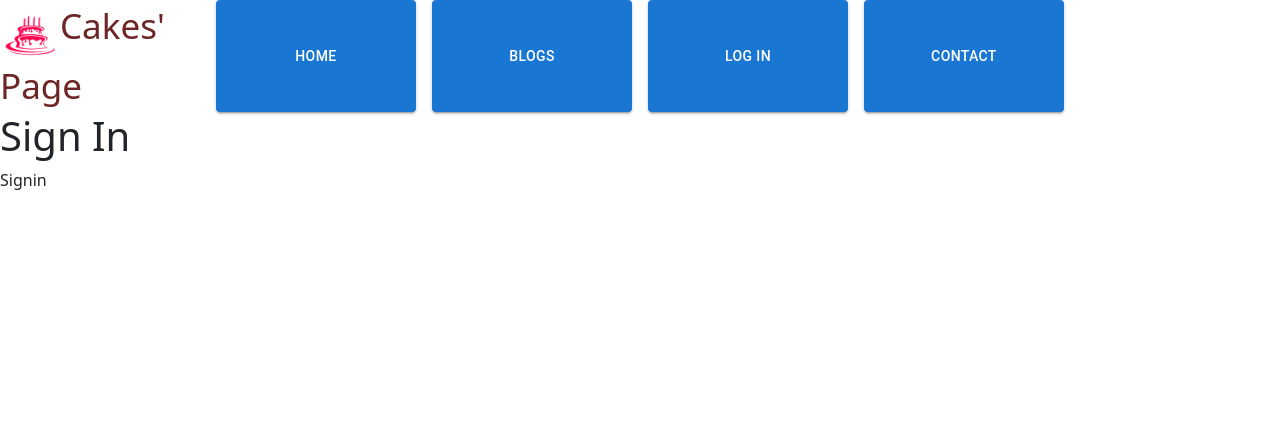
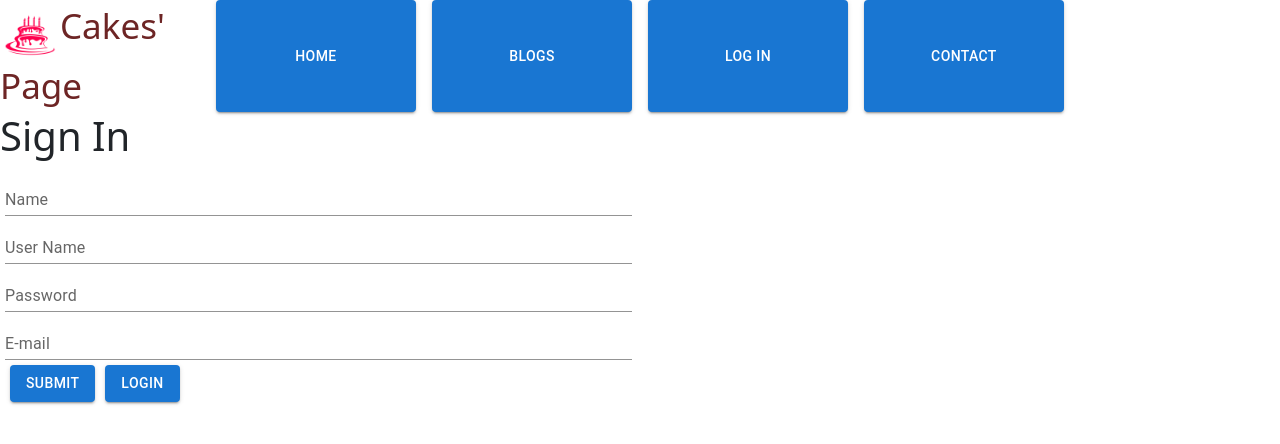
Before and after one commit to ingRicardo/cakespage, a React (Create React App) app: page /signin in a window 1280 px wide. Shown: the top 444 px of the page. Built offline with nearby package versions, Linux system fonts and the light colour scheme.

Commit message:
sign in page

```diff
--- a/src/pages/Login.jsx
+++ b/src/pages/Login.jsx
@@ -91,13 +91,13 @@ const Login = () => {
                                         type="text"
                                         name="password"
                                         variant="standard"
-                                        label="password"
+                                        label="Password"
                                         fullWidth
                                         onChange={handlePasswordChange}
                                     />
 
                                 <Button variant="contained" id="bt1"  type="submit">Submit</Button>
-                                <Button variant="contained"  id="bt2" disabled onClick = {handleSignin}type="text">Sign In</Button>
+                                <Button variant="contained"  id="bt2"  onClick = {handleSignin}type="text">Sign In</Button>
                             </form>
                             <h1>{result['username']}</h1>
                         </Box>
--- a/src/pages/Signin.jsx
+++ b/src/pages/Signin.jsx
@@ -1,7 +1,151 @@
+
+//name, username, password, email
+
+import * as React from 'react';
+import Grid from '@mui/material/Grid2';
+import Box from '@mui/material/Box';
+import Button from '@mui/material/Button';
+import TextField from '@mui/material/TextField';
+import '../css/Login.css'
+import axios from "axios";
+//import { useState } from "react";
+//import $ from "jquery";
+
 const Signin = () => {
+
+    const [name , setName ] = React.useState('');
+    const [username , setUsername ] = React.useState('');
+    const [pwd , setPwd ] = React.useState('');
+    const [email , setEmail ] = React.useState('');
+   // const [result, setResult] = useState("");
+
+
+    const handleUserNameChange = (e) => {
+        setUsername(e.target.value);
+    };
+
+    const handlePasswordChange =  (e) => {
+        setPwd(e.target.value);
+    };
+
+    const handleNameChange = (e) => {
+        setName(e.target.value);
+    };
+
+     const handleEmailChange =  (e) => {
+        setEmail(e.target.value);
+    };
+
+
+    const handleLogin = (e) => {
+        window.location.href="login";
+        };
+
+    const handleSubmit = (event) => {
+        event.preventDefault();
+        var insertdata = {
+            name: name,
+            username: username,
+            password: pwd,
+            email: email,
+        };
+
+        var jsonDataToSend = JSON.stringify(insertdata);
+        var url = "https://conisoft.org/cakes/insertuser.php"
+       /* $.ajax({
+           type:'POST',
+           url: "https://conisoft.org/cakes/insertuser.php",
+           data: jsonDataToSend,
+           success:function(data){
+                 console.log("success ", data);
+                setResult(data);
+                if(data['result'] !== ''){
+                    localStorage.setItem('user', data['result']);
+                    alert('welcome : '+data['username']);
+                    window.location.href="/";
+                }
+
+           },
+           error: function (data) {
+
+                console.log("error", data);
+                console.log(JSON.stringify(data));
+            }
+        });
+        */
+        // With Axios
+        axios
+        .post(url, jsonDataToSend)
+        .then((response) =>{
+
+            console.log("success ",response.data);
+            localStorage.setItem('user', response.data['result']);
+            alert('welcome : '+response.data['result']);
+            window.location.href="/";
+
+        })
+        .catch((error) => console.error(error));
+    }
+
     return <>
     <h1>Sign In</h1>
-    <p>Signin</p>
+    <Box sx={{ flexGrow: 1 }}  >
+        <Grid container spacing={2} >
+            <Grid size={{ xs: 12, md: 6 }}>
+                <Box sx={{   minWidth: 250 }} className="mainlog">
+                <form onSubmit={(event) => handleSubmit(event)}>
+
+
+                    <TextField
+                        type="text"
+                        name="name"
+                        label="Name"
+                        variant="standard"
+                        fullWidth
+                        onChange={handleNameChange}
+                    />
+
+                <br />
+                <TextField
+                        type="text"
+                        name="username"
+                        label="User Name"
+                        variant="standard"
+                        fullWidth
+                        onChange={handleUserNameChange}
+                    />
+
+                <br />
+
+                    <TextField
+                        type="password"
+                        name="password"
+                        variant="standard"
+                        label="Password"
+                        fullWidth
+                        onChange={handlePasswordChange}
+                    />
+                    <TextField
+                        type="mail"
+                        name="email"
+                        label="E-mail"
+                        variant="standard"
+                        fullWidth
+                        onChange={handleEmailChange}
+                    />
+
+                <br />
+                    <Button variant="contained" id="bt1"  type="submit">Submit</Button>
+                    <Button variant="contained"  id="bt2" onClick={handleLogin} type="text">Login</Button>
+
+                </form>
+                </Box>
+            </Grid>
+        </Grid>
+    </Box>
+
+
+
     </>;
 
 };
```
